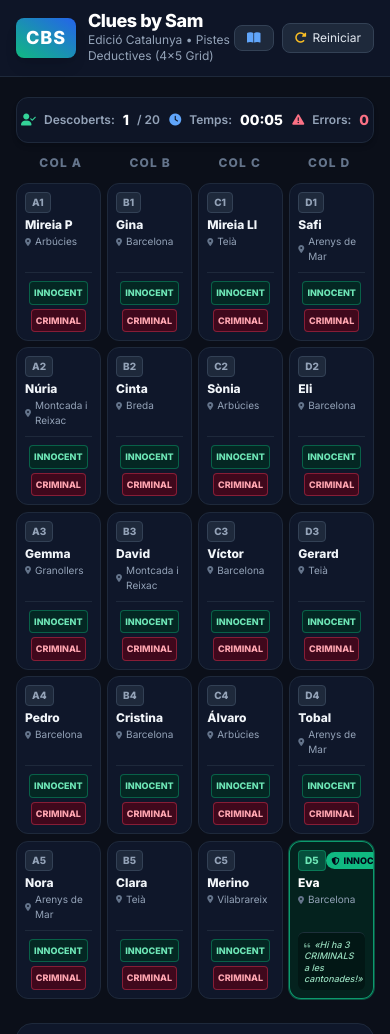
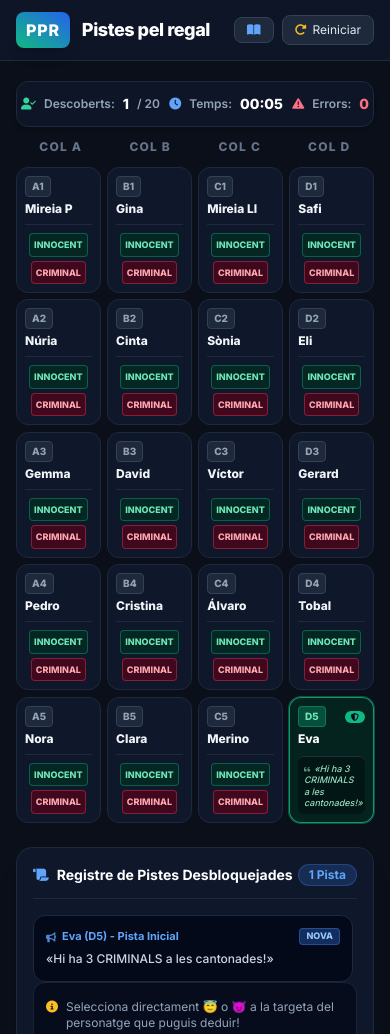
Before and after one commit to evallsg/regal-ocult, a plain HTML site: page enigma/index.html in a window 390 px wide. Shown: the top 1034 px of the page. Drawn offline with nearby package versions, Linux system fonts and the light colour scheme.

Commit message:
removed city location and fixed responsiveness

```diff
--- a/enigma/index.html
+++ b/enigma/index.html
@@ -72,12 +72,11 @@
   <header class="border-b border-slate-800 bg-slate-900/90 backdrop-blur sticky top-0 z-30">
     <div class="max-w-6xl mx-auto px-4 py-3 flex items-center justify-between">
       <div class="flex items-center space-x-3">
-        <div class="bg-gradient-to-tr from-emerald-500 to-blue-600 text-white font-black px-2.5 py-1.5 rounded-lg text-lg tracking-wider shadow-lg">
-          CBS
+        <div class="bg-gradient-to-tr from-emerald-500 to-blue-600 text-white font-black px-2.5 py-1.5 rounded-lg tracking-wider shadow-lg">
+          PPR
         </div>
         <div>
-          <h1 class="font-black text-lg sm:text-xl text-white tracking-tight leading-none">Clues by Sam</h1>
-          <p class="text-xs text-slate-400 mt-0.5">Edició Catalunya • Pistes Deductives (4x5 Grid)</p>
+          <h1 class="font-black text-lg sm:text-xl text-white tracking-tight leading-none">Pistes pel regal</h1>
         </div>
       </div>
       <div class="flex items-center space-x-2">
@@ -289,7 +288,7 @@
         source: "Safi (D1)"
       },
       A5: {
-        text: "«M'heu atrat, soc criminal (jijiji)!»",
+        text: "«M'heu atrapat, soc criminal de fer-vos caure la baba!»",
         source: "Nora (A5)"
       },
       A4: {
@@ -475,7 +474,7 @@
         const card = document.createElement('div');
         card.dataset.id = suspect.id;
 
-        let baseClass = "card-shadow rounded-xl p-2 sm:p-2.5 border transition-all duration-300 flex flex-col justify-between select-none relative overflow-hidden min-h-[145px] sm:min-h-[160px]";
+        let baseClass = "card-shadow rounded-xl p-2 sm:p-2.5 border transition-all duration-300 flex flex-col justify-between select-none relative overflow-hidden min-h-[110px] sm:min-h-[160px]";
 
         if (isRevealed) {
           baseClass += " card-reveal";
@@ -499,7 +498,6 @@
               ${isRevealed ? `
                 <span class="text-[9px] sm:text-[10px] font-extrabold px-1.5 py-0.5 rounded-full flex items-center gap-1 ${revealedStatus === 'innocent' ? 'bg-emerald-500 text-slate-950' : 'bg-rose-500 text-white'}">
                   <i class="fas ${revealedStatus === 'innocent' ? 'fa-shield-halved' : 'fa-skull'} text-[8px]"></i>
-                  <span>${revealedStatus === 'innocent' ? 'INNOCENT' : 'CRIMINAL'}</span>
                 </span>
               ` : ''}
             </div>
@@ -507,10 +505,6 @@
             <h3 class="font-black text-xs sm:text-sm leading-tight ${isRevealed ? 'text-white' : 'text-slate-100'}">
               ${suspect.name}
             </h3>
-            <p class="text-[10px] sm:text-[11px] text-slate-400 flex items-center gap-1 mt-0.5">
-              <i class="fas fa-location-dot text-[8px] text-slate-500"></i>
-              <span>${suspect.city}</span>
-            </p>
           </div>
 
           ${isRevealed && cardClueData ? `
```
